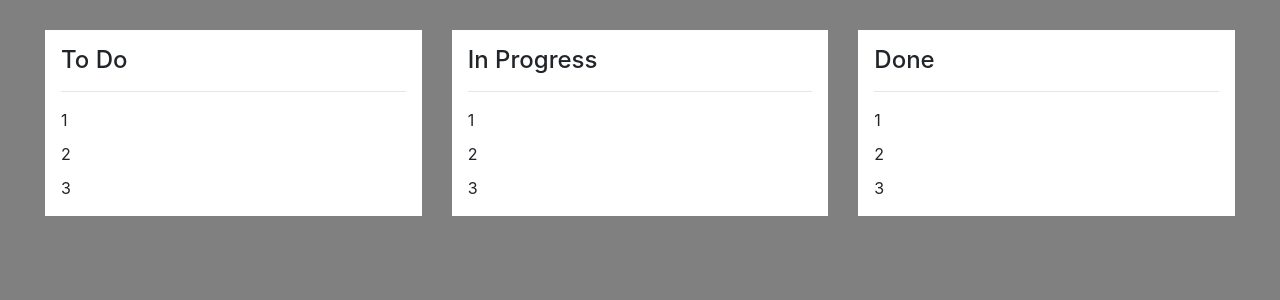
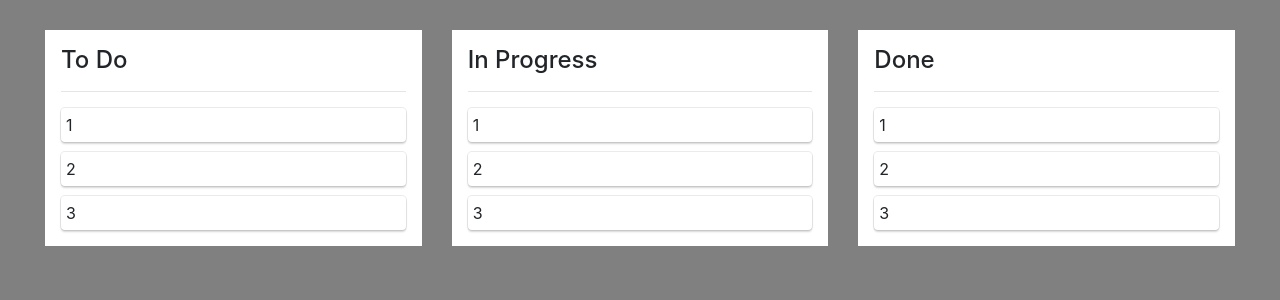
Before and after one commit to Annatsu/react-kanban, a React (Create React App) app: page / in a window 1280 px wide. Shown: the top 300 px of the page. Built offline with nearby package versions, Linux system fonts and the light colour scheme.

Commit message:
Implement and mount a dummy ListItem component

```diff
--- a/src/App.js
+++ b/src/App.js
@@ -6,6 +6,7 @@ import React, { Component } from 'react';
 import Board from './components/Board';
 import BoardColumn from './components/BoardColumn';
 import List from './components/List';
+import ListItem from './components/ListItem';
 
 
 // Component's stylesheet
@@ -31,7 +32,7 @@ class App extends Component {
                         >
                             <List
                                 items={[1, 2, 3]}
-                                renderItem={(n) => n} />
+                                renderItem={(n) => <ListItem>{n}</ListItem>} />
                         </BoardColumn>
                     ))
                 }
--- /dev/null
+++ b/src/components/ListItem.css
@@ -0,0 +1,11 @@
+.board-board_list-item {
+    border-radius: 4px;
+    padding: 5px;
+    box-shadow: 0 2px 2px 0 rgba(0,0,0,0.16), 0 0 0 1px rgba(0,0,0,0.08);
+}
+
+
+.board-board_list-item:hover {
+    background-color: #eee;
+    cursor: pointer;
+}
--- /dev/null
+++ b/src/components/ListItem.js
@@ -0,0 +1,24 @@
+// React
+import React from 'react';
+import PropTypes from 'prop-types';
+
+
+// Component's stylesheet
+import './ListItem.css';
+
+
+const ListItem = ({
+    children
+}) => (
+    <div className="board-board_list-item">
+        {children}
+    </div>
+);
+
+
+ListItem.propTypes = {
+
+};
+
+
+export default ListItem;
```
